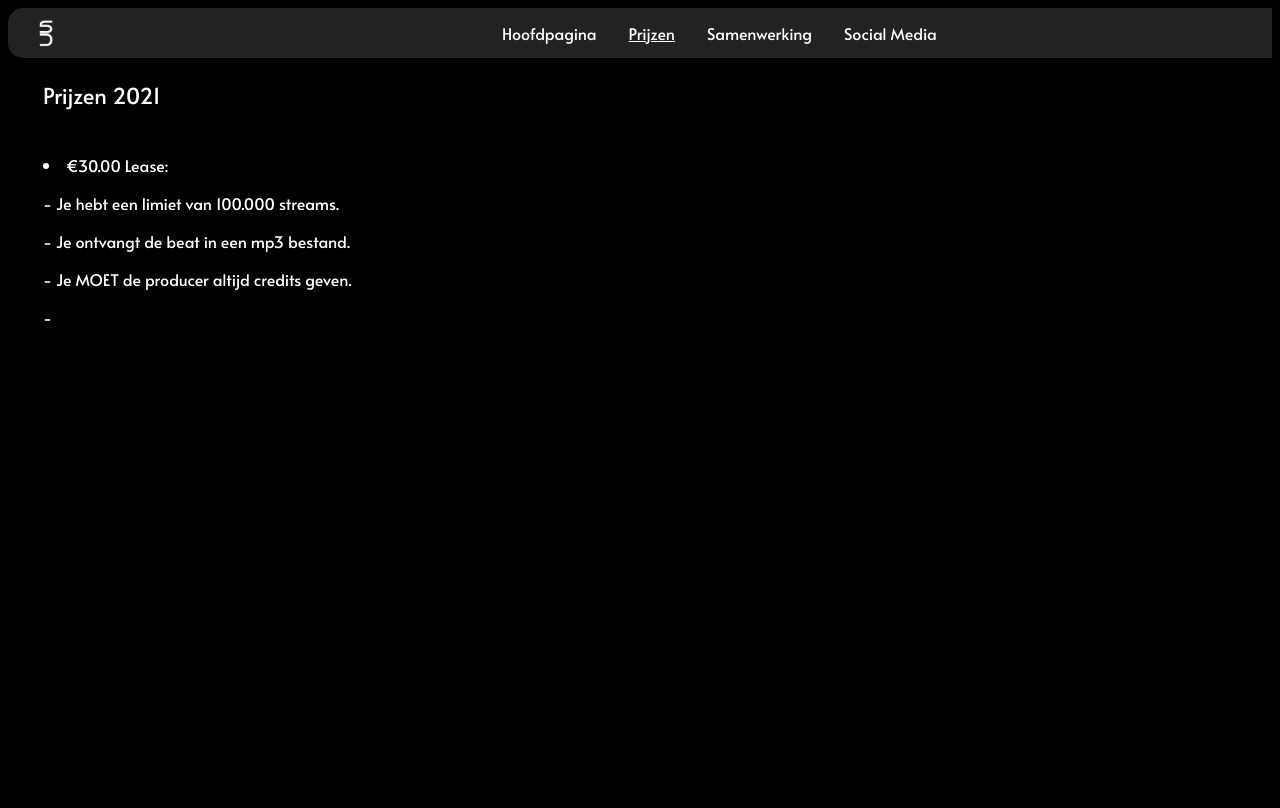
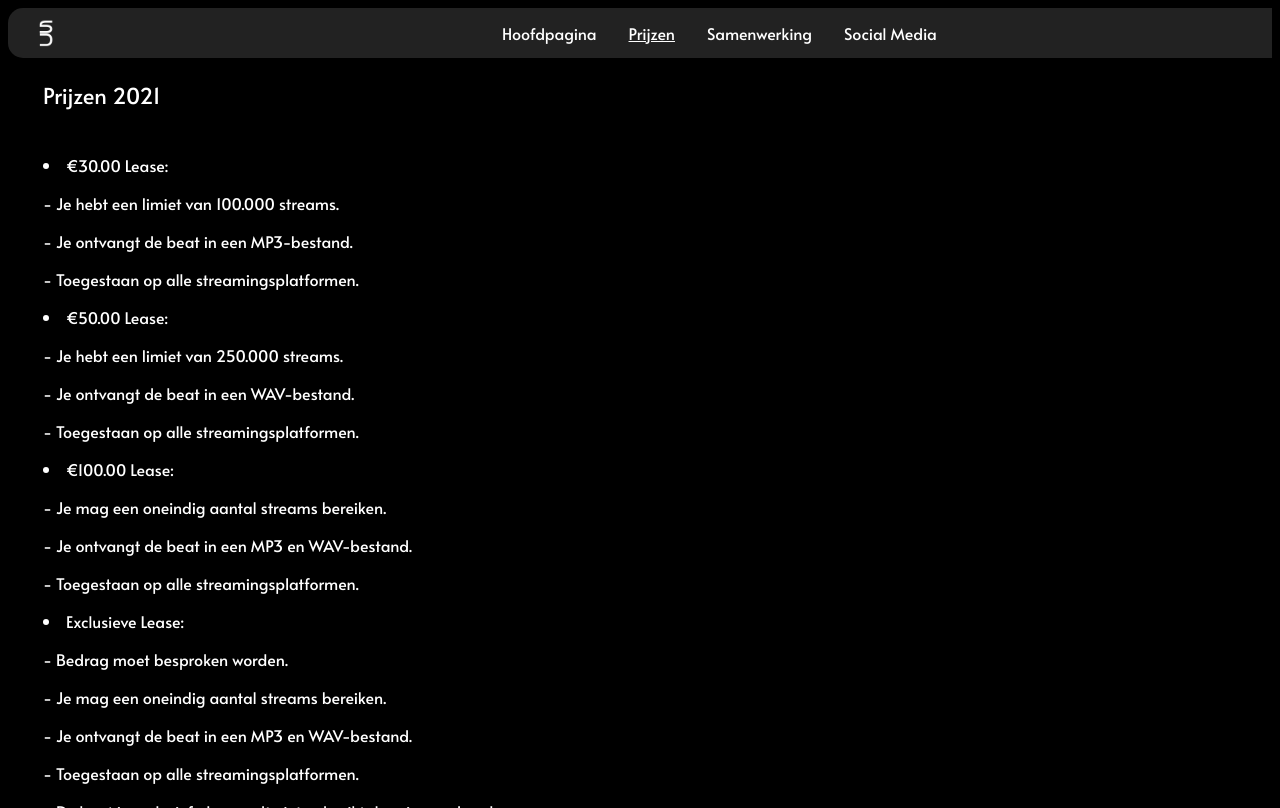
Before and after one commit to emmaus-4h/website-4hin2-Dempsey, a plain HTML site: page prijs.html in a window 1280 px wide. Drawn offline with Linux system fonts and the light colour scheme.

Commit message:
Prijzen ul

```diff
--- a/prijs.html
+++ b/prijs.html
@@ -31,15 +31,37 @@
 
                   <div class="zweefRechts">
                   <img id="FotoGroot"src="afbeeldingen/money.png">
+                  <img id="FotoGroot"src="afbeeldingen/rulebook.png">
+                  <img id="FotoGroot"src="afbeeldingen/handshake.png">
                   </div>
 
                   <p id="HoofdTekst">Prijzen 2021</p>
                   <br>
                   <li>€30.00 Lease:</li>
                   <p>- Je hebt een limiet van 100.000 streams.</p>
-                  <p>- Je ontvangt de beat in een mp3 bestand.</p>
-                  <p>- Je MOET de producer altijd credits geven.</p>
-                  <p>-
+                  <p>- Je ontvangt de beat in een MP3-bestand.</p>
+                  <p>- Toegestaan op alle streamingsplatformen.</p>
+                  <li>€50.00 Lease:</li>
+                  <p>- Je hebt een limiet van 250.000 streams.</p>
+                  <p>- Je ontvangt de beat in een WAV-bestand.</p>
+                  <p>- Toegestaan op alle streamingsplatformen.</p>
+                  <li>€100.00 Lease:</li>
+                  <p>- Je mag een oneindig aantal streams bereiken.</p>
+                  <p>- Je ontvangt de beat in een MP3 en WAV-bestand.</p>
+                  <p>- Toegestaan op alle streamingsplatformen.</p>
+                  <li>Exclusieve Lease:</li>
+                  <p>- Bedrag moet besproken worden.</p>
+                  <p>- Je mag een oneindig aantal streams bereiken.</p>
+                  <p>- Je ontvangt de beat in een MP3 en WAV-bestand.</p>
+                  <p>- Toegestaan op alle streamingsplatformen.</p>
+                  <p>- De beat is exclusief, dus wordt niet gebruikt door iemand anders.</p>
+                  <br>
+                  <li> Algemene voorwaarden:</li>
+                  <p>- De producer(s) MOET altijd zijn credits krijgen in de titel, beschrijving of credit sectie.</p>
+                  <p>- Je mag de beat NIET doorverkopen.</p>
+                  <br>
+                  <strong>Worden deze voorwaarden niet gevolgd, dan zullen de uitgebrachte tracks verwijderd worden!</strong>
+
 
                 </div>
 
```
Also changed, not shown: afbeeldingen/handshake.png (added), afbeeldingen/rulebook.png (added).
